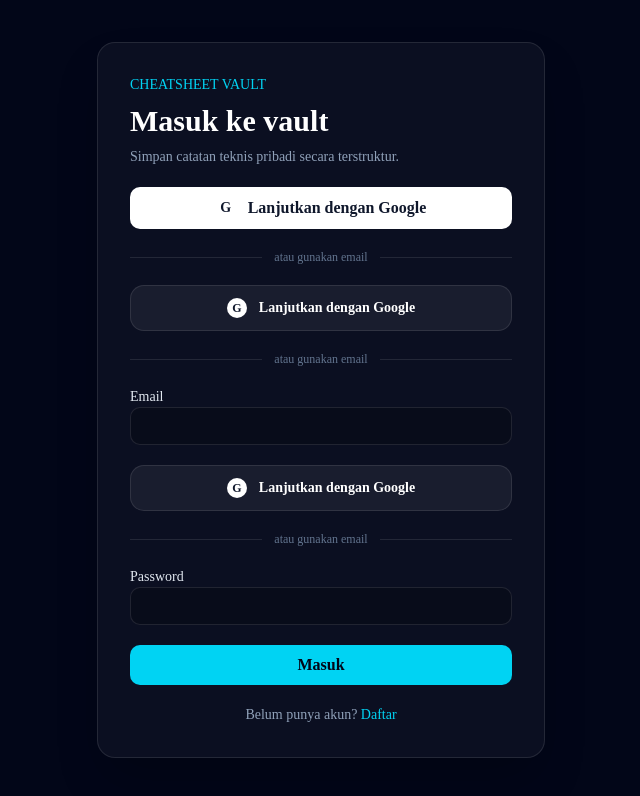
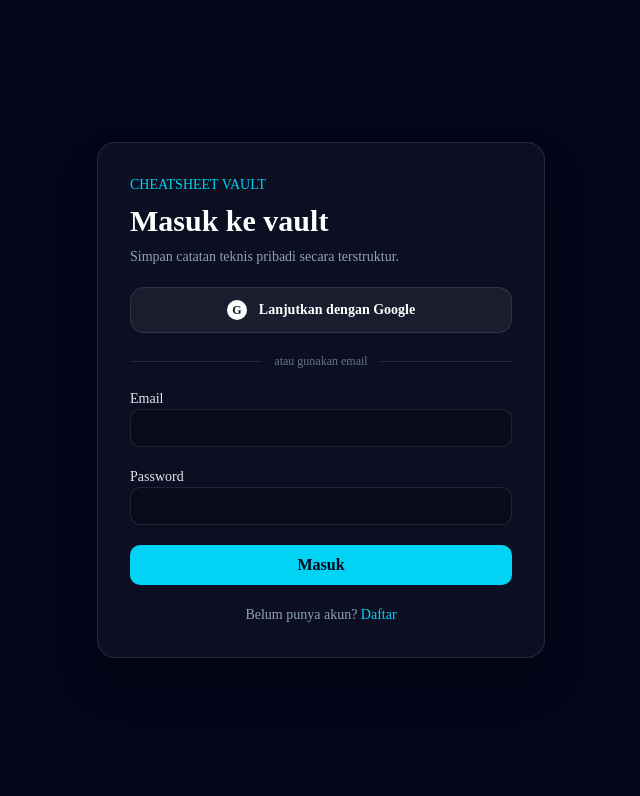
Before and after one commit to zskieeee/cheatsheet-manager, a Next.js app: page /auth/login in a window 1280 px wide. Shown: the top 796 px of the page, without its empty margins (319-959 px from the left). Built offline with nearby package versions, Linux system fonts and the light colour scheme.

Commit message:
Fix duplicate Google login buttons

```diff
--- a/components/auth-form.tsx
+++ b/components/auth-form.tsx
@@ -14,7 +14,6 @@ export function AuthForm({ mode }: Props) {
   const [error, setError] = useState('')
   const [success, setSuccess] = useState('')
   const [pending, setPending] = useState(false)
-  const [googlePending, setGooglePending] = useState(false)
 
   async function handleSubmit(event: FormEvent<HTMLFormElement>) {
     event.preventDefault()
@@ -42,28 +41,6 @@ export function AuthForm({ mode }: Props) {
     window.location.href = '/dashboard'
   }
 
-  async function handleGoogleLogin() {
-    setError('')
-    setSuccess('')
-    setGooglePending(true)
-
-    const supabase = createClient()
-    const { error: googleError } = await supabase.auth.signInWithOAuth({
-      provider: 'google',
-      options: {
-        redirectTo: `${window.location.origin}/auth/callback`,
-        queryParams: {
-          prompt: 'select_account',
-        },
-      },
-    })
-
-    if (googleError) {
-      setError(googleError.message)
-      setGooglePending(false)
-    }
-  }
-
   return (
     <form onSubmit={handleSubmit} className="w-full max-w-md space-y-5 rounded-2xl border border-white/10 bg-white/[.04] p-8 shadow-2xl">
       <div>
@@ -72,15 +49,7 @@ export function AuthForm({ mode }: Props) {
         <p className="mt-2 text-sm text-slate-400">Simpan catatan teknis pribadi secara terstruktur.</p>
       </div>
 
-      <button
-        type="button"
-        onClick={handleGoogleLogin}
-        disabled={pending || googlePending}
-        className="flex w-full items-center justify-center gap-3 rounded-lg border border-white/15 bg-white px-4 py-2 font-semibold text-slate-900 transition hover:bg-slate-100 disabled:opacity-50"
-      >
-        <span className="flex h-5 w-5 items-center justify-center rounded-full bg-white text-sm font-bold">G</span>
-        {googlePending ? 'Menghubungkan...' : 'Lanjutkan dengan Google'}
-      </button>
+      <GoogleSignInButton />
 
       <div className="flex items-center gap-3 text-xs text-slate-500">
         <span className="h-px flex-1 bg-white/10" />
@@ -88,18 +57,10 @@ export function AuthForm({ mode }: Props) {
         <span className="h-px flex-1 bg-white/10" />
       </div>
 
-      <GoogleSignInButton />
-
-      <div className="flex items-center gap-3 text-xs text-slate-500"><span className="h-px flex-1 bg-white/10" />atau gunakan email<span className="h-px flex-1 bg-white/10" /></div>
-
       <label className="block space-y-2 text-sm text-slate-200">
         <span>Email</span>
         <input value={email} onChange={(event) => setEmail(event.target.value)} name="email" type="email" required className="w-full rounded-lg border border-white/10 bg-black/20 px-3 py-2 text-white outline-none focus:border-cyan-400" />
       </label>
-
-      <GoogleSignInButton />
-
-      <div className="flex items-center gap-3 text-xs text-slate-500"><span className="h-px flex-1 bg-white/10" />atau gunakan email<span className="h-px flex-1 bg-white/10" /></div>
 
       <label className="block space-y-2 text-sm text-slate-200">
         <span>Password</span>
@@ -109,7 +70,7 @@ export function AuthForm({ mode }: Props) {
       {error && <p className="rounded-lg bg-red-500/10 p-3 text-sm text-red-300">{error}</p>}
       {success && <p className="rounded-lg bg-emerald-500/10 p-3 text-sm text-emerald-300">{success}</p>}
 
-      <button disabled={pending || googlePending} className="w-full rounded-lg bg-cyan-400 px-4 py-2 font-semibold text-slate-950 disabled:opacity-50">
+      <button type="submit" disabled={pending} className="w-full rounded-lg bg-cyan-400 px-4 py-2 font-semibold text-slate-950 disabled:opacity-50">
         {pending ? 'Memproses...' : mode === 'login' ? 'Masuk' : 'Daftar'}
       </button>
 
```
